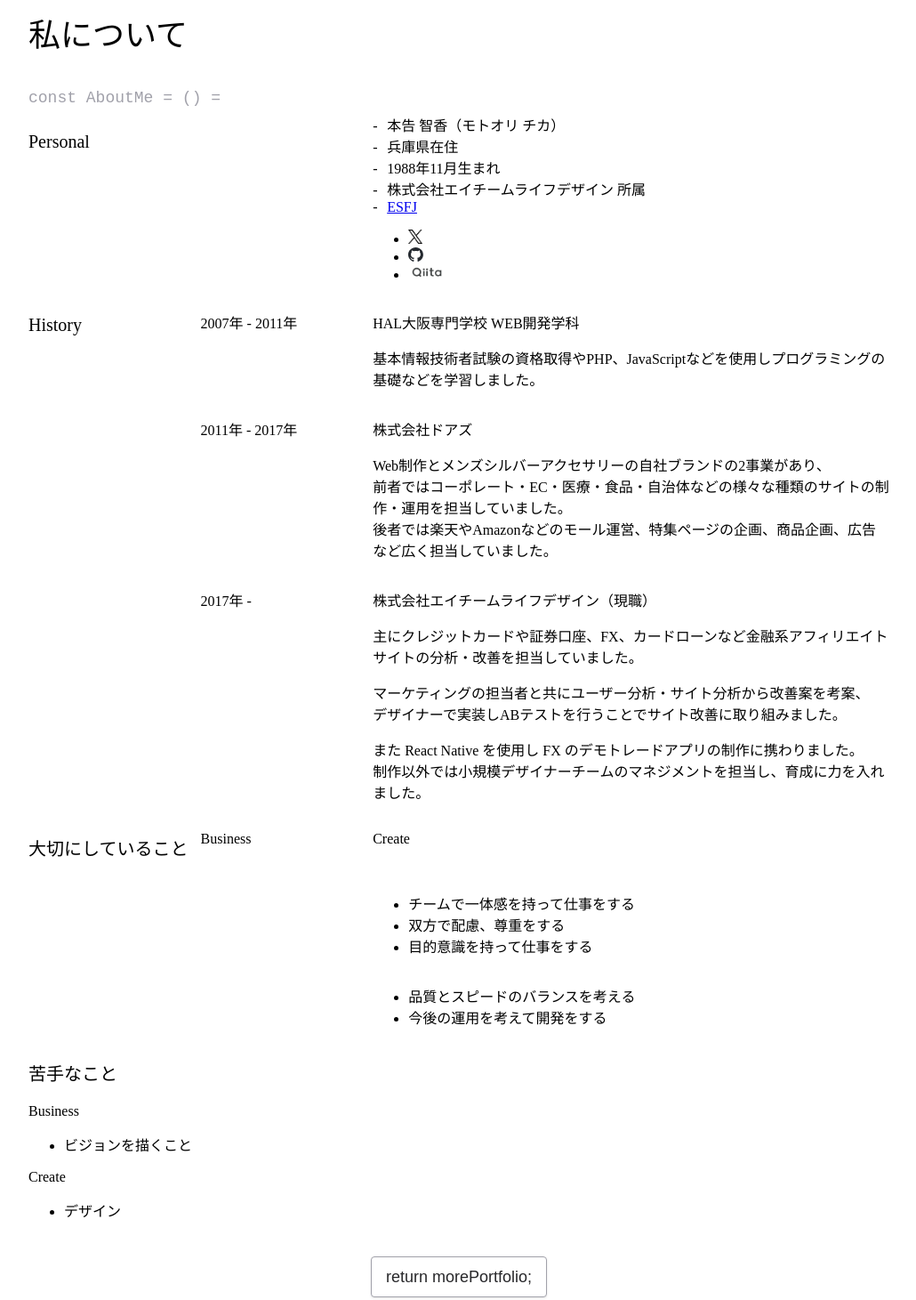
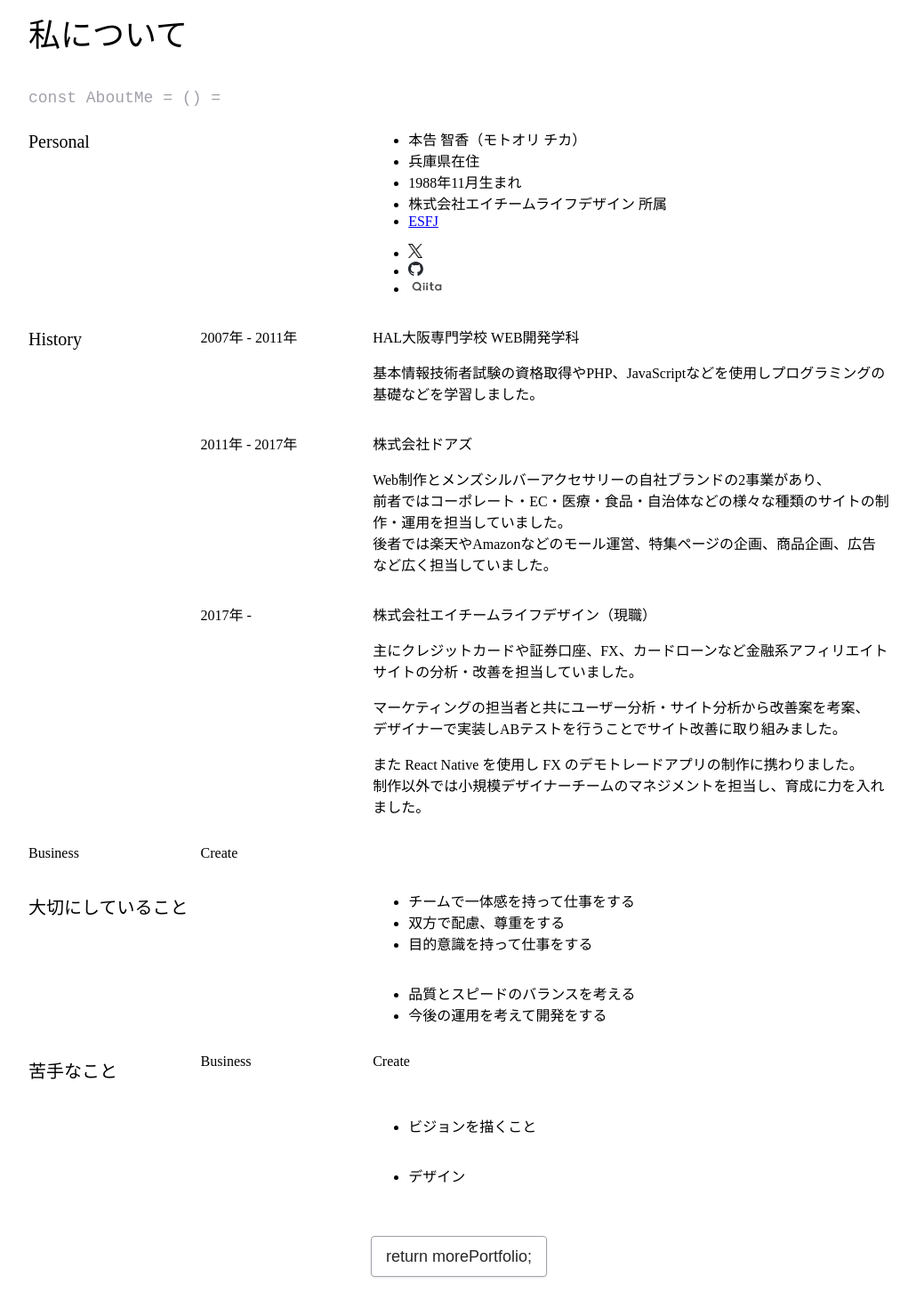
Before and after one commit to chika-create/portfolio, a Next.js app: page /profile in a window 1280 px wide. Shown: the part 400-1861 px from the top of the page at 89% size, without its empty margins (124-1154 px from the left). Built offline with nearby package versions, Linux system fonts and the light colour scheme.

Commit message:
:recycle: profileコンポーネントを細分化2

```diff
--- a/components/Profile/ProfileBasicInfo.tsx
+++ b/components/Profile/ProfileBasicInfo.tsx
@@ -6,22 +6,22 @@ export const ProfileBasicInfo = () => {
   return (
     <>
       <div className={profileStyles[`profile--personal`]}>
-        <div className={profileStyles[`profile--personal__titles`]}>
+        <div className={profileStyles[`profile--personal__title`]}>
           <Title level="h3">Personal</Title>
         </div>
-        <div className={profileStyles[`profile--basicInfo`]}>
-          <ul className={profileStyles.basicInfo__list}>
-            <li className={profileStyles.basicInfo__listItem}>
+        <div className={profileStyles[`profile--personal__basicInfo`]}>
+          <ul className={profileStyles[`profile--personal__basicInfo__list`]}>
+            <li className={profileStyles[`profile--personal__basicInfo__listItem`]}>
               本告 智香（モトオリ チカ）
             </li>
-            <li className={profileStyles.basicInfo__listItem}>兵庫県在住</li>
-            <li className={profileStyles.basicInfo__listItem}>
+            <li className={profileStyles[`profile--personal__basicInfo__listItem`]}>兵庫県在住</li>
+            <li className={profileStyles[`profile--personal__basicInfo__listItem`]}>
               1988年11月生まれ
             </li>
-            <li className={profileStyles.basicInfo__listItem}>
+            <li className={profileStyles[`profile--personal__basicInfo__listItem`]}>
               株式会社エイチームライフデザイン 所属
             </li>
-            <li className={profileStyles.basicInfo__listItem}>
+            <li className={profileStyles[`profile--personal__basicInfo__listItem`]}>
               <a
                 href="https://www.16personalities.com/ja/esfj%E5%9E%8B%E3%81%AE%E6%80%A7%E6%A0%BC"
                 target="_blank"
--- a/components/Profile/ProfileExperience.tsx
+++ b/components/Profile/ProfileExperience.tsx
@@ -5,10 +5,10 @@ export const ProfileExperience = () => {
   return (
     <>
       <div className={profileStyles[`profile--history`]}>
-        <div className={profileStyles[`profile__title--history`]}>
+        <div className={profileStyles[`profile--history__title`]}>
           <Title level="h3">History</Title>
         </div>
-        <p className={profileStyles[`profile__historyYear--student`]}>
+        <p className={profileStyles[`profile--history__year--student`]}>
           <time dateTime="2007-04-01">2007年</time> -{" "}
           <time dateTime="2011-03-31">2011年</time>
         </p>
@@ -20,7 +20,7 @@ export const ProfileExperience = () => {
             基本情報技術者試験の資格取得やPHP、JavaScriptなどを使用しプログラミングの基礎などを学習しました。
           </p>
         </div>
-        <p className={profileStyles[`profile__historyYear--newGraduate`]}>
+        <p className={profileStyles[`profile--history__year--newGraduate`]}>
           <time dateTime="2011-04-01">2011年</time> -{" "}
           <time dateTime="2017-04-31">2017年</time>
         </p>
@@ -34,7 +34,7 @@ export const ProfileExperience = () => {
             後者では楽天やAmazonなどのモール運営、特集ページの企画、商品企画、広告など広く担当していました。
           </p>
         </div>
-        <p className={profileStyles[`profile__historyYear--currentJob`]}>
+        <p className={profileStyles[`profile--history__year--currentJob`]}>
           <time dateTime="2017-05-01">2017年</time> -
         </p>
         <div className={profileStyles[`profile__history--currentJob`]}>
--- a/components/Profile/ProfileValuesAndChallenges.tsx
+++ b/components/Profile/ProfileValuesAndChallenges.tsx
@@ -29,7 +29,7 @@ export const ProfileValuesAndChallenges = () => {
         <ul className={profileStyles[`profile__challenge--business`]}>
           <li>ビジョンを描くこと</li>
         </ul>
-        <p className={profileStyles[`profile--challenge__yitle--create`]}>Create</p>
+        <p className={profileStyles[`profile--challenge__title--create`]}>Create</p>
         <ul className={profileStyles[`profile__challenge--create`]}>
           <li>デザイン</li>
         </ul>
--- a/styles/profile/profile.module.scss
+++ b/styles/profile/profile.module.scss
@@ -1,113 +1,4 @@
 @use "../common/colors.scss" as *;
-
-.profile--personal {
-  display: grid;
-  grid-template-columns: 2fr 0fr 3fr 0fr 0fr;
-  grid-template-rows: auto;
-  grid-column-gap: 0px;
-  grid-row-gap: 0px;
-  &__title {
-    grid-area: 1 / 1 / 2 / 3;
-  }
-  &--basicInfo {
-    grid-area: 1 / 3 / 2 / 4;
-  }
-}
-
-.profile--history {
-  display: grid;
-  grid-template-columns: repeat(2, 1fr) 3fr repeat(2, 0);
-  grid-template-rows: repeat(8, auto);
-  grid-column-gap: 0px;
-  grid-row-gap: 0px;
-  &__title {
-    &--history {
-      grid-area: 2 / 1 / 3 / 2;
-    }
-  }
-  &__historyYear {
-    &--student {
-      grid-area: 2 / 2 / 3 / 3;
-    }
-    &--newGraduate {
-      grid-area: 3 / 2 / 4 / 3;
-    }
-    &--currentJob {
-      grid-area: 4 / 2 / 5 / 3;
-    }
-  }
-  &__history {
-    &--student {
-      grid-area: 2 / 3 / 3 / 4;
-    }
-    &--newGraduate {
-      grid-area: 3 / 3 / 4 / 4;
-    }
-    &--currentJob {
-      grid-area: 4 / 3 / 5 / 4;
-    }
-  }
-}
-
-.profile--value {
-  display: grid;
-  grid-template-columns: repeat(2, 1fr) 3fr repeat(2, 0);
-  grid-template-rows: repeat(8, auto);
-  grid-column-gap: 0px;
-  grid-row-gap: 0px;
-  &__title {
-    &--value {
-      grid-area: 5 / 1 / 6 / 2;
-    }
-  }
-  &__valueTitle {
-    &--business {
-      grid-area: 5 / 2 / 6 / 3;
-    }
-    &--create {
-      grid-area: 6 / 2 / 7 / 3;
-    }
-  }
-
-  &__value {
-    &--business {
-      grid-area: 5 / 3 / 6 / 4;
-    }
-    &--create {
-      grid-area: 6 / 3 / 7 / 4;
-    }
-  }
-}
-
-.profile__challenge {
-  display: grid;
-  grid-template-columns: repeat(2, 1fr) 3fr repeat(2, 0);
-  grid-template-rows: repeat(8, auto);
-  grid-column-gap: 0px;
-  grid-row-gap: 0px;
-  &__title {
-    &--challenge {
-      grid-area: 7 / 1 / 8 / 2;
-    }
-  }
-  &__challengeTitle {
-    &--business {
-      grid-area: 7 / 2 / 8 / 3;
-    }
-    &--create {
-      grid-area: 8 / 2 / 9 / 3;
-    }
-  }
-
-  &__challenge {
-    &--business {
-      grid-area: 7 / 3 / 8 / 4;
-    }
-    &--create {
-      grid-area: 8 / 3 / 9 / 4;
-    }
-  }
-}
 
 .profile {
   display: grid;
@@ -115,6 +6,7 @@
   grid-template-rows: repeat(8, auto);
   grid-column-gap: 0px;
   grid-row-gap: 0px;
+  /*
   &__title {
     &--basicInfo {
       grid-area: 1 / 1 / 2 / 3;
@@ -129,9 +21,11 @@
       grid-area: 7 / 1 / 8 / 2;
     }
   }
+
   &--basicInfo {
     grid-area: 1 / 3 / 2 / 4;
   }
+
   &__historyYear {
     &--student {
       grid-area: 2 / 2 / 3 / 3;
@@ -143,6 +37,7 @@
       grid-area: 4 / 2 / 5 / 3;
     }
   }
+  */
   &__history {
     &--student {
       grid-area: 2 / 3 / 3 / 4;
@@ -154,6 +49,7 @@
       grid-area: 4 / 3 / 5 / 4;
     }
   }
+
   &__valueTitle {
     &--business {
       grid-area: 5 / 2 / 6 / 3;
@@ -189,6 +85,108 @@
   }
 }
 
+.profile--personal {
+  display: grid;
+  grid-template-columns: 2fr 0fr 3fr 0fr 0fr;
+  grid-template-rows: auto;
+  grid-column-gap: 0px;
+  grid-row-gap: 0px;
+  &__title {
+    grid-area: 1 / 1 / 2 / 3;
+  }
+  &--basicInfo {
+    grid-area: 1 / 3 / 2 / 4;
+  }
+}
+
+.profile--history {
+  display: grid;
+  grid-template-columns: repeat(2, 1fr) 3fr repeat(2, 0);
+  grid-template-rows: repeat(8, auto);
+  grid-column-gap: 0px;
+  grid-row-gap: 0px;
+  &__title {
+    grid-area: 2 / 1 / 3 / 2;
+  }
+
+  &__year {
+    &--student {
+      grid-area: 2 / 2 / 3 / 3;
+    }
+    &--newGraduate {
+      grid-area: 3 / 2 / 4 / 3;
+    }
+    &--currentJob {
+      grid-area: 4 / 2 / 5 / 3;
+    }
+  }
+  &--student {
+    grid-area: 2 / 3 / 3 / 4;
+  }
+  &--newGraduate {
+    grid-area: 3 / 3 / 4 / 4;
+  }
+  &--currentJob {
+    grid-area: 4 / 3 / 5 / 4;
+  }
+}
+
+.profile--value {
+  display: grid;
+  grid-template-columns: repeat(2, 1fr) 3fr repeat(2, 0);
+  grid-template-rows: repeat(8, auto);
+  grid-column-gap: 0px;
+  grid-row-gap: 0px;
+  &__title {
+    grid-area: 5 / 1 / 6 / 2;
+  }
+  &__valueTitle {
+    &--business {
+      grid-area: 5 / 2 / 6 / 3;
+    }
+    &--create {
+      grid-area: 6 / 2 / 7 / 3;
+    }
+  }
+
+  &__value {
+    &--business {
+      grid-area: 5 / 3 / 6 / 4;
+    }
+    &--create {
+      grid-area: 6 / 3 / 7 / 4;
+    }
+  }
+}
+
+.profile--challenge {
+  display: grid;
+  grid-template-columns: repeat(2, 1fr) 3fr repeat(2, 0);
+  grid-template-rows: repeat(8, auto);
+  grid-column-gap: 0px;
+  grid-row-gap: 0px;
+  &__title {
+    grid-area: 7 / 1 / 8 / 2;
+  }
+  &__challengeTitle {
+    &--business {
+      grid-area: 7 / 2 / 8 / 3;
+    }
+    &--create {
+      grid-area: 8 / 2 / 9 / 3;
+    }
+  }
+
+  &__challenge {
+    &--business {
+      grid-area: 7 / 3 / 8 / 4;
+    }
+    &--create {
+      grid-area: 8 / 3 / 9 / 4;
+    }
+  }
+}
+
 .basicInfo {
   margin-top: 1.25rem;
   display: flex;
```
